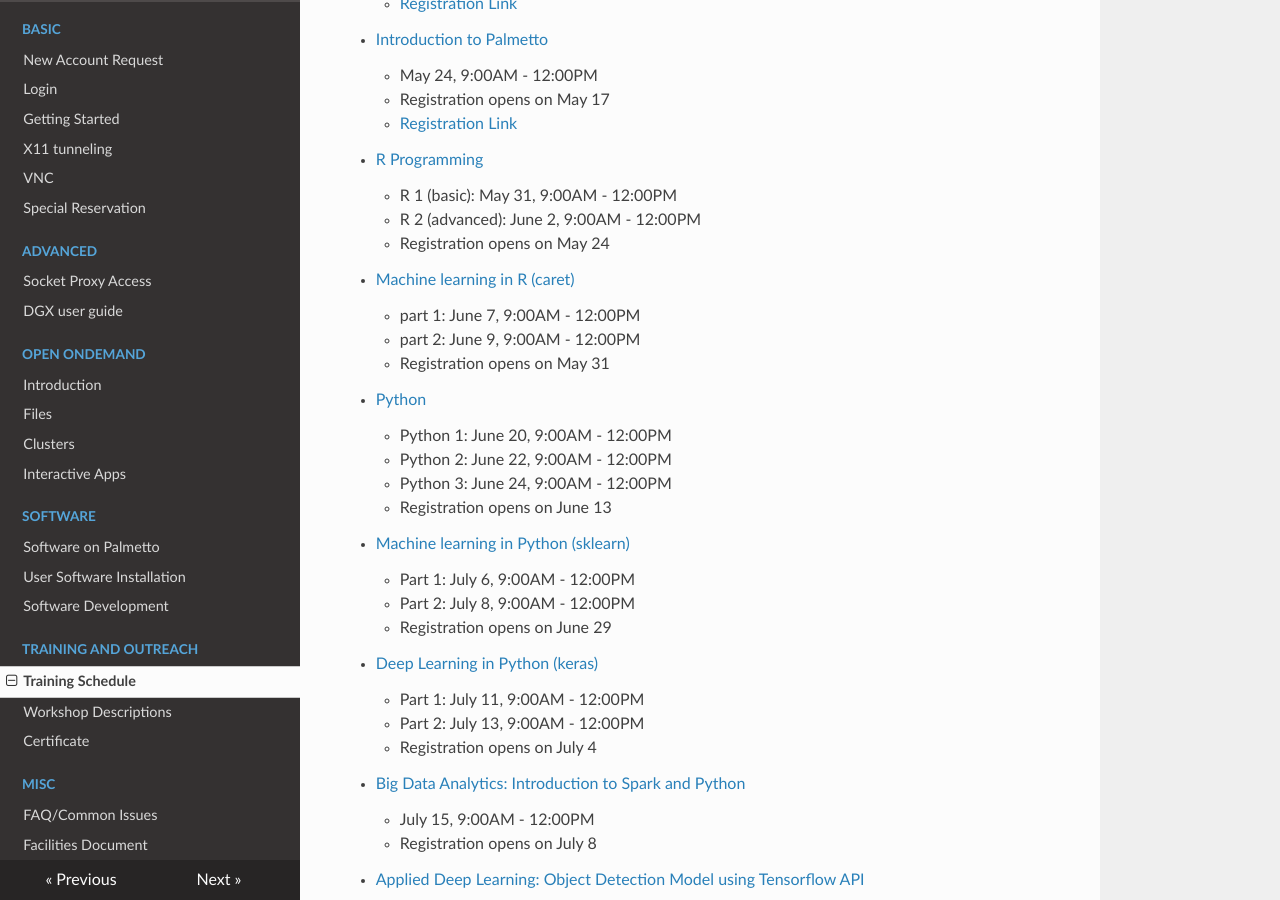
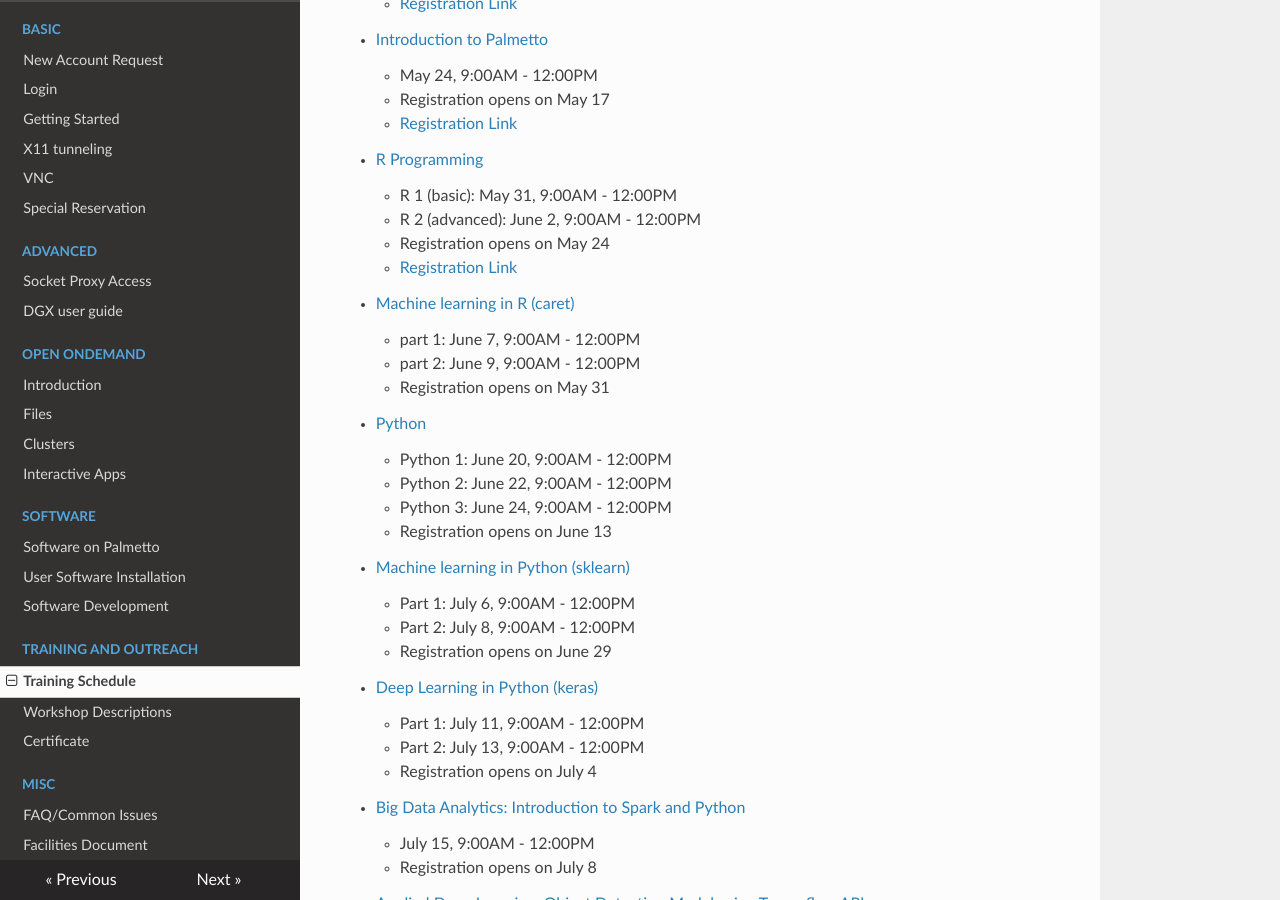
Before and after one commit to clemsonciti/palmetto-documentation, an MkDocs documentation site: the page built from docs/training/schedule.md, in a window 1280 px wide and 900 px high, scrolled down 535 px. Built offline with MkDocs 1.6.1, drawn with Linux system fonts in a browser that asks for light colours; nearby versions of some CDN libraries.

Commit message:
Update schedule.md

```diff
--- a/docs/training/schedule.md
+++ b/docs/training/schedule.md
@@ -24,7 +24,7 @@
     - R 1 (basic): May 31, 9:00AM - 12:00PM
     - R 2 (advanced): June 2, 9:00AM - 12:00PM
     - Registration opens on May 24
-    <!--- - [Registration Link](https://forms.gle/ffEakcLWhroA2ZVJ7) -->
+    - [Registration Link](https://forms.gle/yRtiQ97X167EqCvd9)
 
 
 - [Machine learning in R (caret)](workshop.md#machine-learning-in-r)
```
